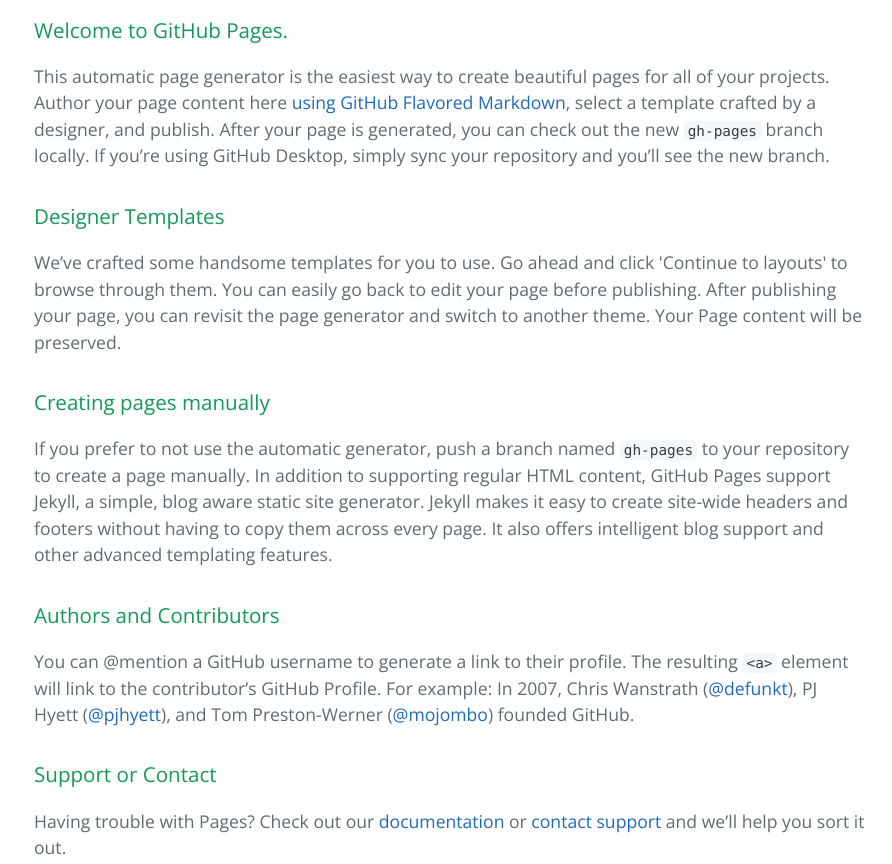
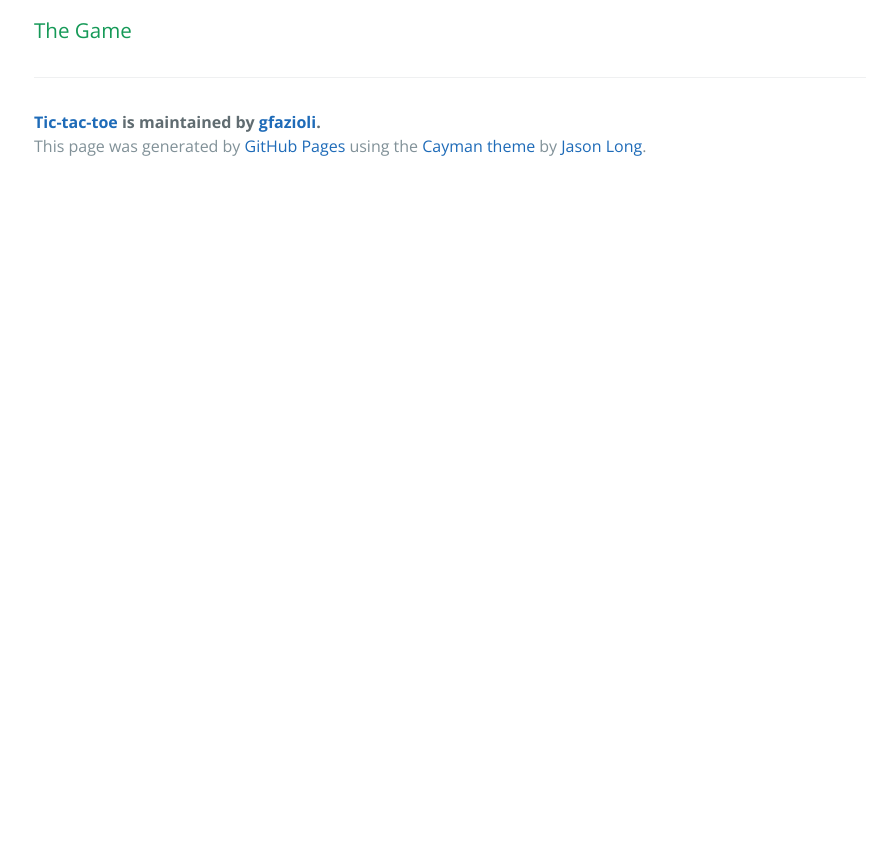
Before and after one commit to gfazioli/tic-tac-toe, a plain HTML site: page index.html in a window 1280 px wide. Shown: the part 400-1264 px from the top of the page, without its empty margins (190-1082 px from the left). After the commit the page ends 800 px from the top, so only its background shows below. Drawn offline with nearby package versions, Linux system fonts and the light colour scheme.

```diff
--- a/index.html
+++ b/index.html
@@ -20,29 +20,7 @@
 
     <section class="main-content">
       <h3>
-<a id="welcome-to-github-pages" class="anchor" href="#welcome-to-github-pages" aria-hidden="true"><span aria-hidden="true" class="octicon octicon-link"></span></a>Welcome to GitHub Pages.</h3>
-
-<p>This automatic page generator is the easiest way to create beautiful pages for all of your projects. Author your page content here <a href="https://guides.github.com/features/mastering-markdown/">using GitHub Flavored Markdown</a>, select a template crafted by a designer, and publish. After your page is generated, you can check out the new <code>gh-pages</code> branch locally. If you’re using GitHub Desktop, simply sync your repository and you’ll see the new branch.</p>
-
-<h3>
-<a id="designer-templates" class="anchor" href="#designer-templates" aria-hidden="true"><span aria-hidden="true" class="octicon octicon-link"></span></a>Designer Templates</h3>
-
-<p>We’ve crafted some handsome templates for you to use. Go ahead and click 'Continue to layouts' to browse through them. You can easily go back to edit your page before publishing. After publishing your page, you can revisit the page generator and switch to another theme. Your Page content will be preserved.</p>
-
-<h3>
-<a id="creating-pages-manually" class="anchor" href="#creating-pages-manually" aria-hidden="true"><span aria-hidden="true" class="octicon octicon-link"></span></a>Creating pages manually</h3>
-
-<p>If you prefer to not use the automatic generator, push a branch named <code>gh-pages</code> to your repository to create a page manually. In addition to supporting regular HTML content, GitHub Pages support Jekyll, a simple, blog aware static site generator. Jekyll makes it easy to create site-wide headers and footers without having to copy them across every page. It also offers intelligent blog support and other advanced templating features.</p>
-
-<h3>
-<a id="authors-and-contributors" class="anchor" href="#authors-and-contributors" aria-hidden="true"><span aria-hidden="true" class="octicon octicon-link"></span></a>Authors and Contributors</h3>
-
-<p>You can @mention a GitHub username to generate a link to their profile. The resulting <code>&lt;a&gt;</code> element will link to the contributor’s GitHub Profile. For example: In 2007, Chris Wanstrath (<a href="https://github.com/defunkt" class="user-mention">@defunkt</a>), PJ Hyett (<a href="https://github.com/pjhyett" class="user-mention">@pjhyett</a>), and Tom Preston-Werner (<a href="https://github.com/mojombo" class="user-mention">@mojombo</a>) founded GitHub.</p>
-
-<h3>
-<a id="support-or-contact" class="anchor" href="#support-or-contact" aria-hidden="true"><span aria-hidden="true" class="octicon octicon-link"></span></a>Support or Contact</h3>
-
-<p>Having trouble with Pages? Check out our <a href="https://help.github.com/pages">documentation</a> or <a href="https://github.com/contact">contact support</a> and we’ll help you sort it out.</p>
+<a id="the-game" class="anchor" href="#the-game" aria-hidden="true"><span aria-hidden="true" class="octicon octicon-link"></span></a>The Game</h3>
 
       <footer class="site-footer">
         <span class="site-footer-owner"><a href="https://github.com/gfazioli/tic-tac-toe">Tic-tac-toe</a> is maintained by <a href="https://github.com/gfazioli">gfazioli</a>.</span>
```
Also changed, not shown: params.json (+1 -1 lines).
